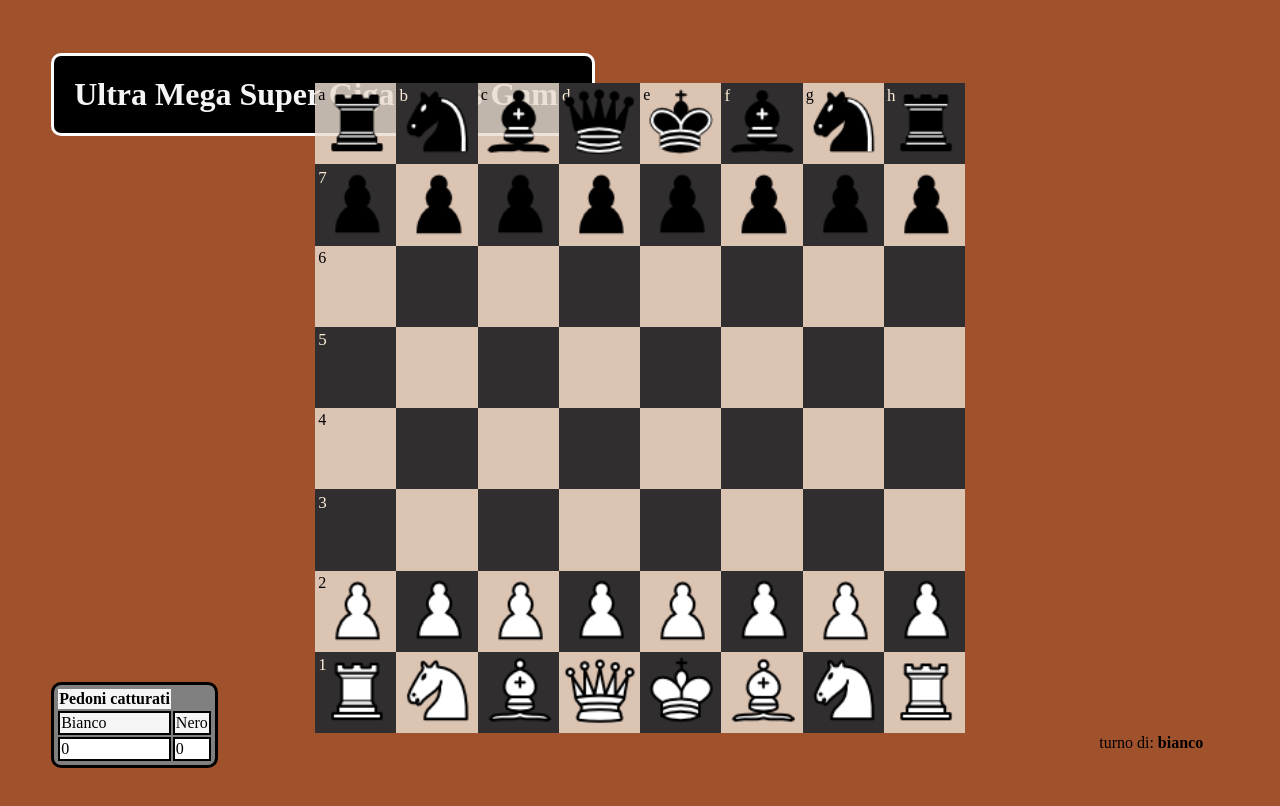
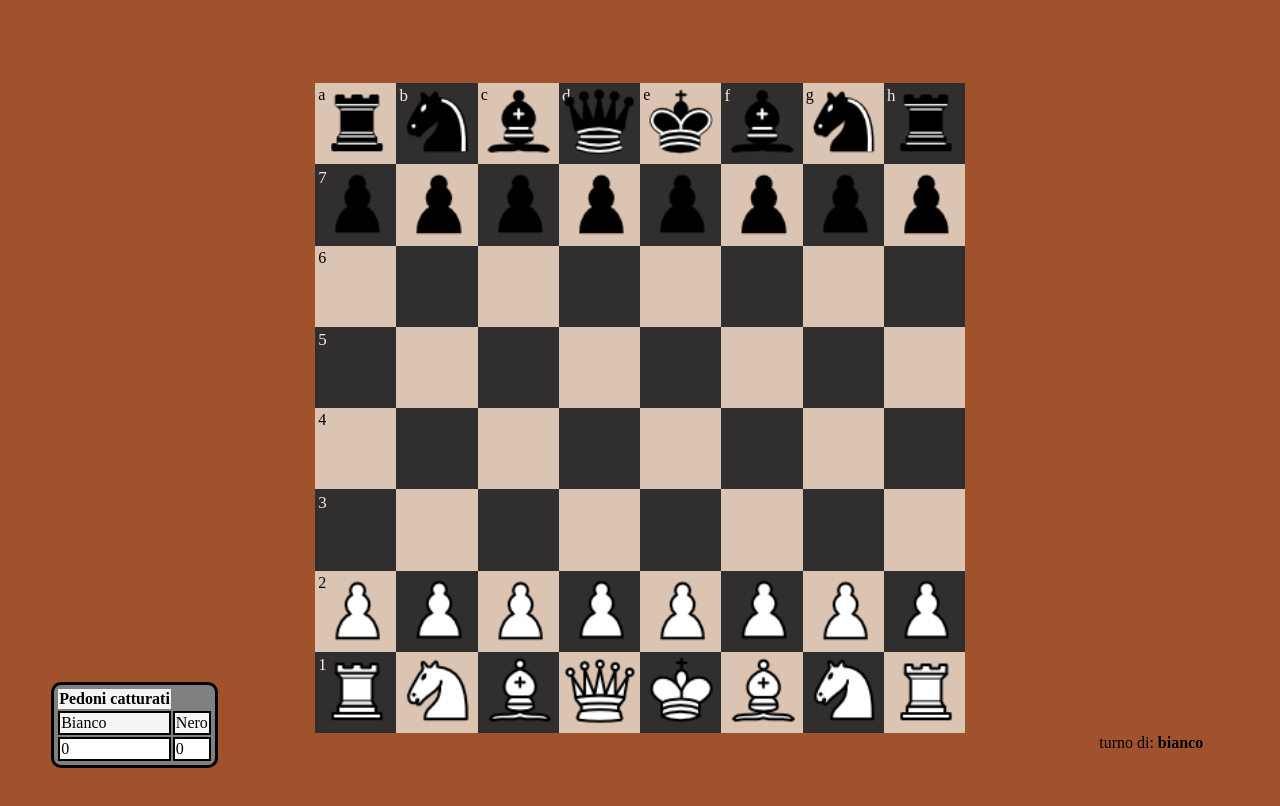
Before and after one commit to ArmandoAnescu/SuperChess, a plain HTML site: page Anescu_Scacchi/index.html in a window 1280 px wide. Drawn offline with Linux system fonts and the light colour scheme.

Commit message:
Rimosso Titolo

```diff
--- a/Anescu_Scacchi/index.html
+++ b/Anescu_Scacchi/index.html
@@ -9,8 +9,6 @@
 </head>
 
 <body>
-
-    <h1> Ultra Mega Super Giga Chess Game</h1>
     <p>turno di: <b id="turno">""</b></p>
     <div class="Scacchiera">
         <!-- prima riga -->
```
